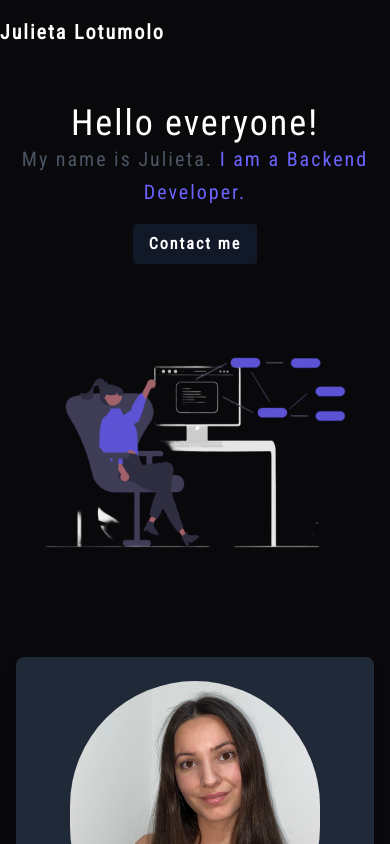
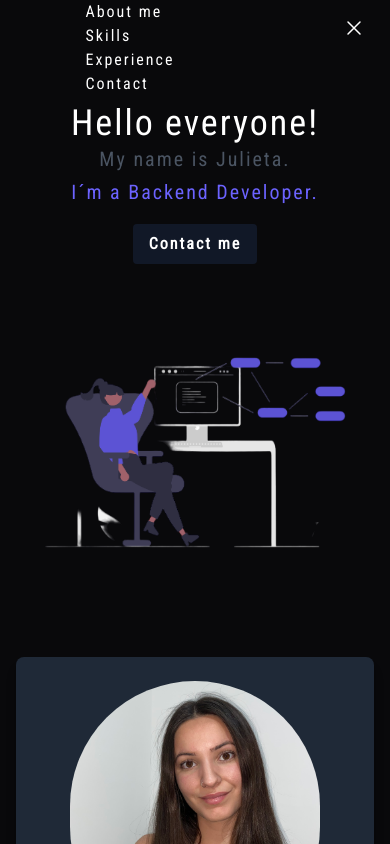
Before and after one commit to lotjulieta/julieta-lotumolo, a React (Vite) app: page / in a window 390 px wide. Both pictures are taken after a click on the button 378 px from the left and 28 px from the top of the page. Shown: the top 844 px of the page. Built offline with nearby package versions, Linux system fonts and the light colour scheme.

Commit message:
latest changes

```diff
--- a/src/components/shared/Header.jsx
+++ b/src/components/shared/Header.jsx
@@ -1,34 +1,48 @@
+import { useState } from 'react';
 import './styles-shared.css';
 
 export default function Header() {
+  const [isMobileMenuOpen, setIsMobileMenuOpen] = useState(false);
+
+  const toggleMobileMenu = () => {
+    setIsMobileMenuOpen(!isMobileMenuOpen);
+  };
+
   return (
     <header className="bg-zinc-950 border-gray-200 dark:bg-zinc-950 text-white py-4">
       <div className="mx-auto flex justify-between items-center md:ml-8 md:mr-8">
-        <h1 className="text-xl font-bold">Julieta Lotumolo</h1>
-        <nav className="md:hidden">
-          <button className="mobile-menu-button">
-            <svg
-              className="w-6 h-6 fill-current"
-              xmlns="http://www.w3.org/2000/svg"
-              viewBox="0 0 24 24"
-            >
-              <path d="M4 6h16M4 12h16m-7 6h7"></path>
+        <h1 className="text-xl font-bold md:text-left text-center sm:text-sm md:text-xl sm:ml-4 md:ml-0">Julieta Lotumolo</h1>
+        <nav className="md:hidden mr-6">
+          <button className="mobile-menu-button" onClick={toggleMobileMenu}>
+            <svg xmlns="http://www.w3.org/2000/svg" fill="none" viewBox="0 0 24 24" strokeWidth={1.5} stroke="currentColor" className={`w-6 h-6 ${isMobileMenuOpen ? 'hidden' : 'block'}`}>
+              <path strokeLinecap="round" strokeLinejoin="round" d="M4 6h16M4 12h16m-7 6h7" />
+            </svg>
+            <svg xmlns="http://www.w3.org/2000/svg" fill="none" viewBox="0 0 24 24" strokeWidth={1.5} stroke="currentColor" className={`w-6 h-6 ${isMobileMenuOpen ? 'block' : 'hidden'}`}>
+              <path strokeLinecap="round" strokeLinejoin="round" d="M6 18L18 6M6 6l12 12" />
             </svg>
           </button>
         </nav>
-        <nav className="hidden md:block">
-          <ul className="flex space-x-4">
+        <nav className={`md:flex ${isMobileMenuOpen ? 'flex fixed top-0 left-0 w-2/3 md:w-auto bg-zinc-950 justify-center z-50' : 'hidden'} md:ml-4 lg:ml-0`}>
+          <ul className="md:flex flex-col md:flex-row md:space-x-4">
             <li>
-              <a href="#aboutme" className="header-link">About me</a>
+              <a href="#aboutme" className="header-link" onClick={toggleMobileMenu}>
+                About me
+              </a>
             </li>
             <li>
-              <a href="#skills" className="header-link">Skills</a>
+              <a href="#skills" className="header-link" onClick={toggleMobileMenu}>
+                Skills
+              </a>
             </li>
             <li>
-              <a href="#experience" className="header-link">Experience</a>
+              <a href="#experience" className="header-link" onClick={toggleMobileMenu}>
+                Experience
+              </a>
             </li>
             <li>
-              <a href="#contact" className="header-link">Contact</a>
+              <a href="#contact" className="header-link" onClick={toggleMobileMenu}>
+                Contact
+              </a>
             </li>
           </ul>
         </nav>
--- a/src/components/shared/Portada.jsx
+++ b/src/components/shared/Portada.jsx
@@ -10,13 +10,14 @@ export default function Portada() {
   };
 
   return (
-    <section className="bg-zinc-950 text-white py-10 lg:py-20">
+    <section className="bg-zinc-950 text-white py-10 lg:py-10 md:mt-12 md:mr-12 sm:mt-14">
       <div className="container mx-auto flex flex-col lg:flex-row items-center justify-center">
-        <div className="lg:w-1/2">
+        <div className="lg:w-2/3">
           <h1 className="animate__animated animate__bounceInDown text-4xl lg:text-6xl text-center lg:text-left">Hello everyone!</h1>
           <p style={{ color: '#4b5563'}} className="animate__animated animate__bounceInLeft text-xl lg:text-4xl leading-relaxed text-center lg:text-left">
-            My name is Julieta. <span style={{ color: '#6C63FF'}}>I am a Backend Developer.</span>
+            My name is Julieta.
           </p>
+          <p className="animate__animated animate__bounceInLeft text-xl lg:text-3xl leading-relaxed text-center lg:text-left" style={{ color: '#6C63FF'}}>I´m a Backend Developer.</p>
           <div className="flex justify-center lg:justify-start">
             <button
               className="bg-gray-900 hover:bg-zinc-950 text-white font-bold py-2 px-4 rounded focus:outline-none focus:shadow-outline mt-4 mb-16"
@@ -28,8 +29,8 @@ export default function Portada() {
           </div>
         </div>
         <div>
-          <img src="/images/undraw_Software_engineer_re_tnjc-Photoroom.png-Photoroom.png" alt="Your Image" className="mx-auto lg:mx-0" />
-        </div>
+  <img src="/images/undraw_Software_engineer_re_tnjc-Photoroom.png-Photoroom.png" alt="Your Image" className="mx-auto lg:mx-0 w-full lg:w-auto lg:h-auto sm:mb-20 md:mb-0" style={{ maxWidth: '125%', maxHeight: '125%' }} />
+</div>
       </div>
     </section>
   )
--- a/src/pages/Aboutme.jsx
+++ b/src/pages/Aboutme.jsx
@@ -7,7 +7,7 @@ export default function Aboutme() {
         <div className="bg-gray-800 rounded-lg p-6 text-white shadow-lg hover:bg-gray-700">
           <div className="lg:flex lg:items-center">
             <div className="lg:w-1/2 mb-4 lg:mb-0">
-              <img src="/images/foto-cv.jpg" alt="Your Image" className="rounded-full mx-auto" style={{ maxWidth: '250px'}} />
+              <img src="/images/foto-cv.jpg" alt="Your Image" className="rounded-full mx-auto sm:w-1/2" style={{ maxWidth: '250px'}} />
             </div>
             <div className="lg:w-1/2">
               <h2 className="text-3xl lg:text-5xl font-bold mb-4 text-center" style={{ color: '#4b5563'}}>About <span style={{ color: '#6C63FF'}}>Me</span></h2>
--- a/src/pages/Contact.jsx
+++ b/src/pages/Contact.jsx
@@ -29,7 +29,7 @@ export default function Contact() {
 
   return (
    <div>
-    <h1 className="text-5xl text-center md:mb-16" style={{ color:'#6C63FF' }}>Contact <span style={{ color: '#4b5563'}}>Me!</span></h1>
+    <h1 className="text-5xl text-center md:mb-16 sm:mb-20" style={{ color:'#6C63FF' }}>Contact <span style={{ color: '#4b5563'}}>Me!</span></h1>
     <div className="container mx-auto my-22 flex">
     <div className="w-full md:w-3/4 hidden md:block">
         <img src="/images/undraw_real_time_collaboration_c62i-Photoroom.png-Photoroom.png" alt="Contact" className="h-auto md:max-w-full" style={{ marginLeft: '-130px' }} />
--- a/src/pages/Experience.jsx
+++ b/src/pages/Experience.jsx
@@ -7,8 +7,8 @@ export default function Experience() {
   ];
 
   return (
-    <div className="my-20">
-      <h1 className="text-center text-5xl md:mb-20" style={{ marginTop: '150px', color: '#6C63FF', marginBottom: '110px'}}>Work Experience</h1>
+    <div className="my-10">
+      <h1 className="text-center text-5xl md:mb-20" style={{ marginTop: '120px', color: '#6C63FF', marginBottom: '110px'}}>Work Experience</h1>
       <div className="flex flex-wrap justify-center items-start space-x-4">
         {cards.map((card, index) => (
           <div key={index} className="flex-1 flex justify-center mb-8">
--- a/src/pages/Footer.jsx
+++ b/src/pages/Footer.jsx
@@ -1,23 +1,23 @@
 export default function Footer(){
     return (
         <footer className="bg-gray-800 text-white py-8">
-      <div className="container mx-auto flex justify-between items-center">
-        <p className="text-sm">&copy; 2024 Julieta Lotumolo</p>
+      <div className="container mx-auto flex justify-between items-center sm:ml-10 md:ml-20">
+        <p className="text-sm sm:ml-0 md:ml-20">&copy; 2024 Julieta Lotumolo</p>
          <div>
-            <h3 className="text-lg font-semibold text-white mb-4 mt-10">Contact</h3>
-            <div className="flex text-gray-300 mb-2 items-center">
+            <h3 className="text-lg font-semibold text-white mb-4 mt-10 sm:ml-0 md:ml-20">Contact</h3>
+            <div className="flex text-gray-300 mb-2 items-center sm:ml-0 md:ml-20">
              <svg xmlns="http://www.w3.org/2000/svg" fill="none" viewBox="0 0 24 24" strokeWidth={1.5} stroke="currentColor" className="w-6 h-6 mr-2">
   <path strokeLinecap="round" strokeLinejoin="round" d="M21.75 6.75v10.5a2.25 2.25 0 0 1-2.25 2.25h-15a2.25 2.25 0 0 1-2.25-2.25V6.75m19.5 0A2.25 2.25 0 0 0 19.5 4.5h-15a2.25 2.25 0 0 0-2.25 2.25m19.5 0v.243a2.25 2.25 0 0 1-1.07 1.916l-7.5 4.615a2.25 2.25 0 0 1-2.36 0L3.32 8.91a2.25 2.25 0 0 1-1.07-1.916V6.75" />
 </svg>
               <p> lot.julieta@gmail.com</p>
             </div>
-            <div className="flex text-gray-300 mb-2 items-center">
+            <div className="flex text-gray-300 mb-2 items-center sm:ml-0 md:ml-20">
               <svg xmlns="http://www.w3.org/2000/svg" fill="none" viewBox="0 0 24 24" strokeWidth={1.5} stroke="currentColor" className="w-6 h-6 mr-2">
   <path strokeLinecap="round" strokeLinejoin="round" d="M14.25 9.75v-4.5m0 4.5h4.5m-4.5 0 6-6m-3 18c-8.284 0-15-6.716-15-15V4.5A2.25 2.25 0 0 1 4.5 2.25h1.372c.516 0 .966.351 1.091.852l1.106 4.423c.11.44-.054.902-.417 1.173l-1.293.97a1.062 1.062 0 0 0-.38 1.21 12.035 12.035 0 0 0 7.143 7.143c.441.162.928-.004 1.21-.38l.97-1.293a1.125 1.125 0 0 1 1.173-.417l4.423 1.106c.5.125.852.575.852 1.091V19.5a2.25 2.25 0 0 1-2.25 2.25h-2.25Z" />
 </svg>
               <p>(+549) 3512491114</p>
             </div>
-            <div className="flex text-gray-300 items-center mb-10">
+            <div className="flex text-gray-300 items-center mb-10 sm:ml-0 md:ml-20">
               <svg xmlns="http://www.w3.org/2000/svg" fill="none" viewBox="0 0 24 24" strokeWidth={1.5} stroke="currentColor" className="w-6 h-6 mr-2">
   <path strokeLinecap="round" strokeLinejoin="round" d="m20.893 13.393-1.135-1.135a2.252 2.252 0 0 1-.421-.585l-1.08-2.16a.414.414 0 0 0-.663-.107.827.827 0 0 1-.812.21l-1.273-.363a.89.89 0 0 0-.738 1.595l.587.39c.59.395.674 1.23.172 1.732l-.2.2c-.212.212-.33.498-.33.796v.41c0 .409-.11.809-.32 1.158l-1.315 2.191a2.11 2.11 0 0 1-1.81 1.025 1.055 1.055 0 0 1-1.055-1.055v-1.172c0-.92-.56-1.747-1.414-2.089l-.655-.261a2.25 2.25 0 0 1-1.383-2.46l.007-.042a2.25 2.25 0 0 1 .29-.787l.09-.15a2.25 2.25 0 0 1 2.37-1.048l1.178.236a1.125 1.125 0 0 0 1.302-.795l.208-.73a1.125 1.125 0 0 0-.578-1.315l-.665-.332-.091.091a2.25 2.25 0 0 1-1.591.659h-.18c-.249 0-.487.1-.662.274a.931.931 0 0 1-1.458-1.137l1.411-2.353a2.25 2.25 0 0 0 .286-.76m11.928 9.869A9 9 0 0 0 8.965 3.525m11.928 9.868A9 9 0 1 1 8.965 3.525" />
 </svg>
--- a/src/pages/Skills.jsx
+++ b/src/pages/Skills.jsx
@@ -1,7 +1,7 @@
 export default function Skills() {
   return(
-    <div className="container mx-auto my-22">
-      <h1 className="text-5xl text-center mb-20 sm:mt-20 md:mt-10" style={{ color:'#4b5563'}}>I have experience with these technologies</h1>
+    <div className="container mx-auto my-22 sm:mt-20 md:mt-0">
+      <h1 className="text-5xl text-center mb-20" style={{ color:'#4b5563'}}>I have experience with these technologies</h1>
       <div className="flex flex-wrap justify-center">
         <div className="w-1/7 p-4">
           <img src="/images/icons8-python-48.png" alt="Logo Tecnología python" className="w-full" />
```
